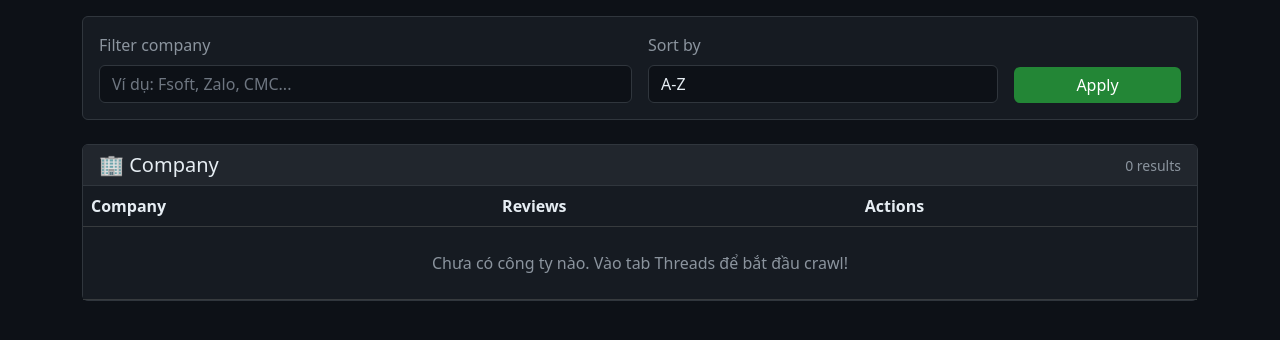
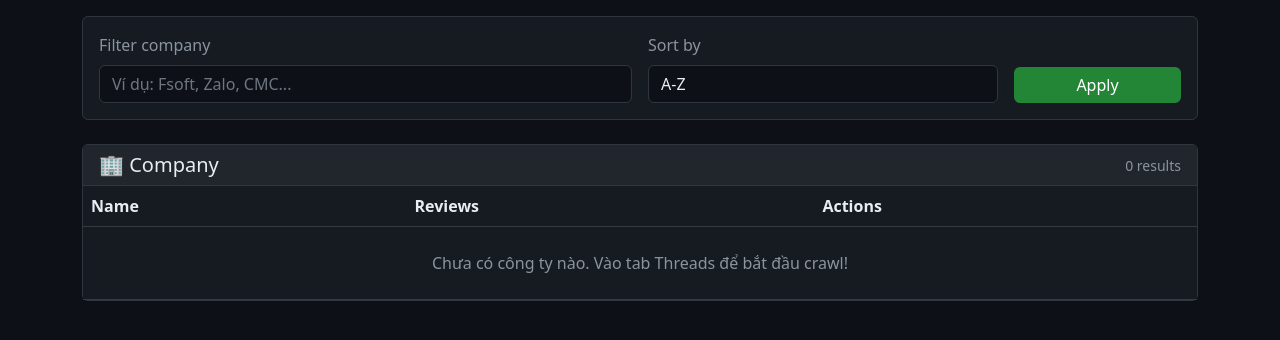
Before and after one commit to rin2401/voz-review, a FastAPI app: template templates/index.html in a window 1280 px wide. Shown: the part 203-543 px from the top of the page. Run offline with FastAPI, Linux system fonts and the light colour scheme; the template is opened without the code that fills it, so the values that code supplies are empty; parts of the project's set-up code (start-up, migrations or seed data) failed here and were passed over.

Commit message:
style: rename homepage company column to name

```diff
--- a/templates/index.html
+++ b/templates/index.html
@@ -130,7 +130,7 @@
                 <table class="table table-dark table-hover mb-0">
                     <thead>
                         <tr>
-                            <th>Company</th>
+                            <th>Name</th>
                             <th>Reviews</th>
                             <th>Actions</th>
                         </tr>
```
